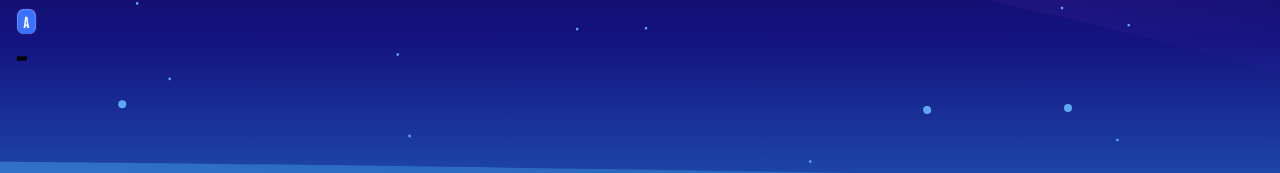
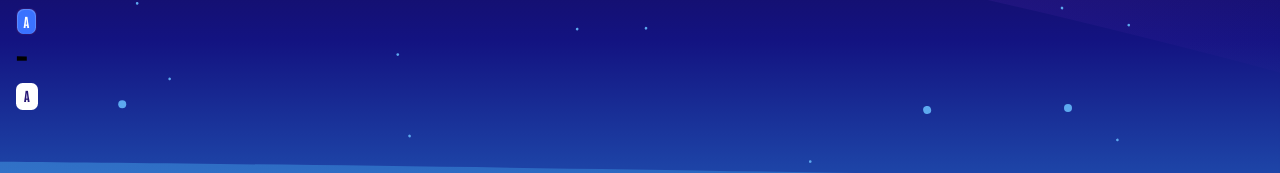
Before and after one commit to g1alexander/hangman_game, a Next.js app: page / in a window 1280 px wide. Shown: the part 177-350 px from the top of the page. Built offline with nearby package versions, Linux system fonts and the light colour scheme.

Commit message:
feat: keyboard letter

```diff
--- /dev/null
+++ b/src/app/components/KeyboardLetter.tsx
@@ -0,0 +1,22 @@
+interface KeyboardLetterProps {
+  children: React.ReactNode;
+  isActive: boolean;
+}
+
+export default function KeyboardLetter({
+  children,
+  isActive,
+}: KeyboardLetterProps) {
+  return (
+    <button className={`keyboard-letter ${!isActive && "disabled"}`}>
+      {/* <div className={`playable-letter__container1 ${!isActive && "disabled"}`}>
+        <div
+          className={`playable-letter__container2 ${!isActive && "disabled"}`}
+        >
+          {isActive && children}
+        </div>
+      </div> */}
+      {children}
+    </button>
+  );
+}
--- a/src/app/page.tsx
+++ b/src/app/page.tsx
@@ -1,5 +1,6 @@
 import Button from "./components/Button";
 import PlayableLetter from "./components/PlayableLetter";
+import KeyboardLetter from "./components/KeyboardLetter";
 
 export default function Home() {
   return (
@@ -11,6 +12,8 @@ export default function Home() {
 
       <PlayableLetter isActive={true}>A</PlayableLetter>
       <h1>-</h1>
+
+      <KeyboardLetter isActive={true}>A</KeyboardLetter>
     </main>
   );
 }
--- a/src/app/styles/globals.css
+++ b/src/app/styles/globals.css
@@ -28,6 +28,25 @@ body {
   background-repeat: no-repeat;
   height: 100vh;
   margin: 1rem;
+}
+
+.keyboard-letter {
+  border: none;
+  border-radius: 6.5px;
+  cursor: pointer;
+  text-transform: uppercase;
+  background-color: rgba(var(--color-white), 1);
+  color: rgba(var(--color-dark-navy), 1);
+  padding: 0.1rem 0.5rem;
+}
+.keyboard-letter.disabled {
+  opacity: 0.3;
+  pointer-events: none;
+  filter: grayscale(100%);
+}
+.keyboard-letter:hover {
+  background-color: rgba(var(--color-blue), 1);
+  color: rgba(var(--color-white), 1);
 }
 
 .playable-letter {
```
